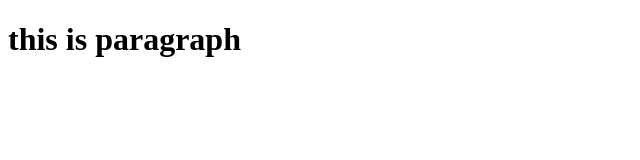
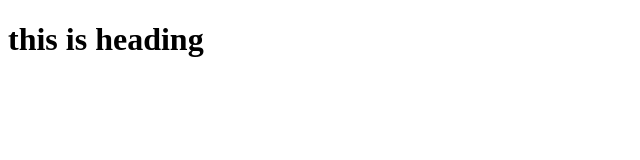
Before and after one commit to bijaydangol11/sampleproject, a plain HTML site: page index.html in a window 1280 px wide. Shown: the whole page, without its empty margins (0-640 px from the left). Drawn offline with Linux system fonts and the light colour scheme.

Commit message:
final commit

```diff
--- a/index.html
+++ b/index.html
@@ -6,6 +6,6 @@
 	</title>
 </head>
 <body>
-<h1>this is paragraph</h1>
+<h1>this is heading</h1>
 </body>
 </html>
```
